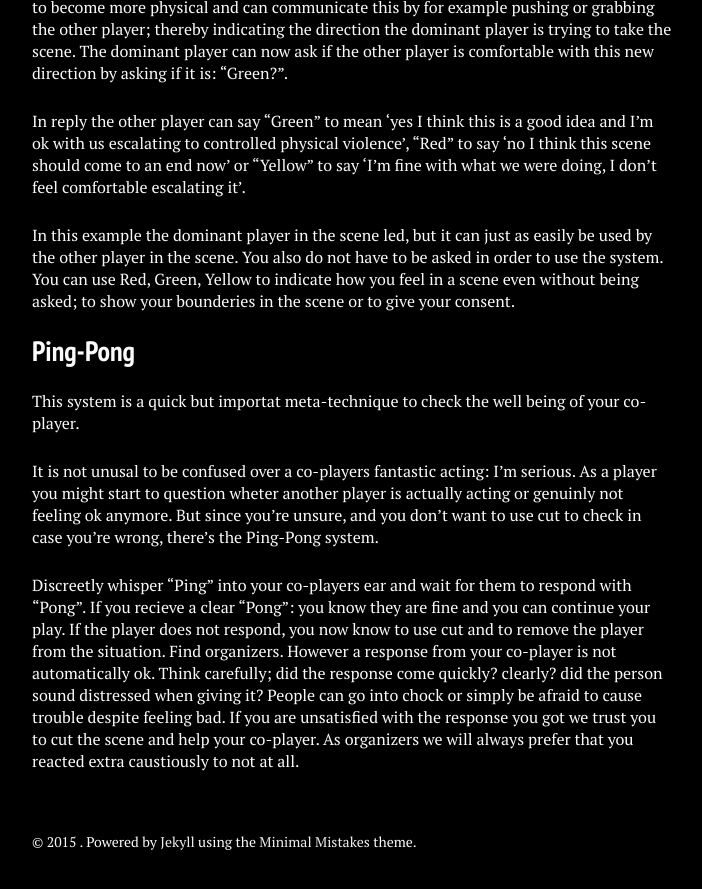
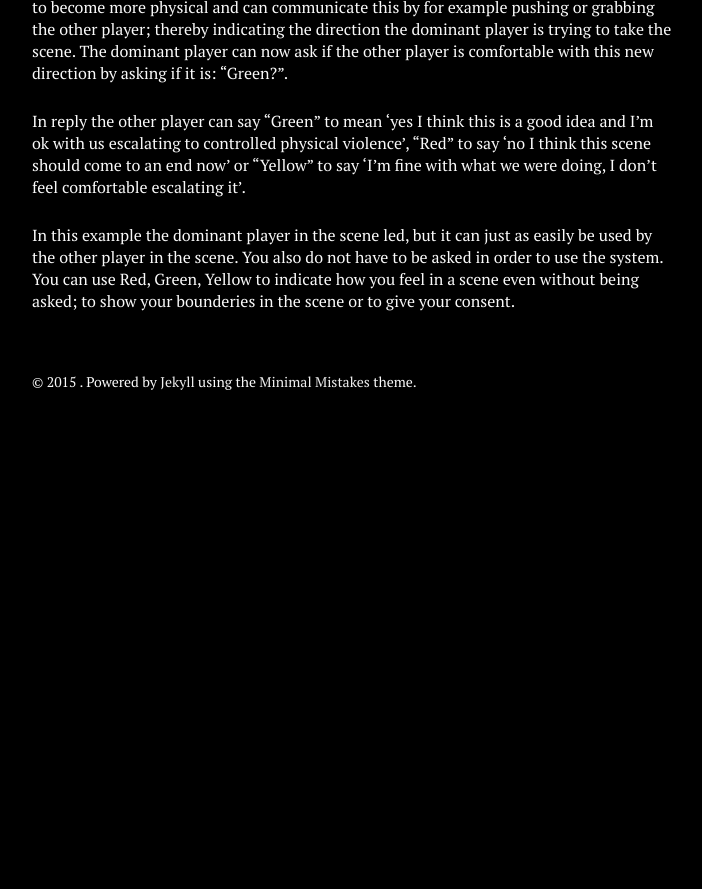
Before and after one commit to stanislavb/en.coven.nu, a Jekyll site: the page built from game-mechanics/index.md, in a window 1280 px wide and 900 px high, scrolled down 1920 px. Shown: the top 889 px of the window, without its empty margins (288-990 px from the left). Built offline with Jekyll 4.4.1, drawn with Linux system fonts in a browser that asks for light colours; nearby versions of some CDN libraries; after the commit the page ends 2360 px from its top, so only the background shows below that.

Commit message:
Update index.md

```diff
--- a/game-mechanics/index.md
+++ b/game-mechanics/index.md
@@ -54,11 +54,3 @@ The dominant player might get the idea that it would suit the scene to become mo
 In reply the other player can say "Green" to mean 'yes I think this is a good idea and I'm ok with us escalating to controlled physical violence', "Red" to say 'no I think this scene should come to an end now' or "Yellow" to say 'I'm fine with what we were doing, I don't feel comfortable escalating it'.
 
 In this example the dominant player in the scene led, but it can just as easily be used by the other player in the scene. You also do not have to be asked in order to use the system. You can use Red, Green, Yellow to indicate how you feel in a scene even without being asked; to show your bounderies in the scene or to give your consent.
-
-## Ping-Pong
-
-This system is a quick but importat meta-technique to check the well being of your co-player.
-
-It is not unusal to be confused over a co-players fantastic acting: I'm serious. As a player you might start to question wheter another player is actually acting or genuinly not feeling ok anymore. But since you're unsure, and you don't want to use cut to check in case you're wrong, there's the Ping-Pong system.
-
-Discreetly whisper "Ping" into your co-players ear and wait for them to respond with "Pong". If you recieve a clear "Pong": you know they are fine and you can continue your play. If the player does not respond, you now know to use cut and to remove the player from the situation. Find organizers. However a response from your co-player is not automatically ok. Think carefully; did the response come quickly? clearly? did the person sound distressed when giving it? People can go into chock or simply be afraid to cause trouble despite feeling bad. If you are unsatisfied with the response you got we trust you to cut the scene and help your co-player. As organizers we will always prefer that you reacted extra caustiously to not at all.
```
